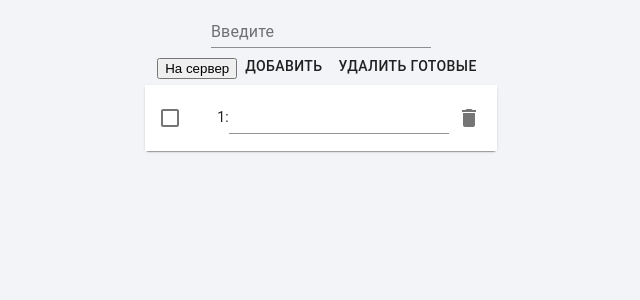
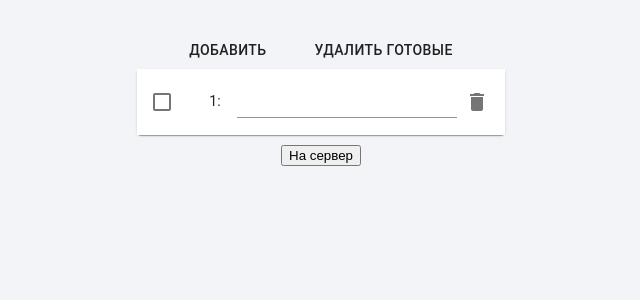
Before and after one commit to Foxona/testfields, a React (Create React App) app: page / in a window 1280 px wide. Both pictures are taken after a click on the button "ДОБАВИТЬ". Shown: the top 300 px of the page, without its empty margins (319-959 px from the left). Built offline with nearby package versions, Linux system fonts and the light colour scheme; no server answers.

Commit message:
time for db

```diff
--- a/src/App.tsx
+++ b/src/App.tsx
@@ -30,6 +30,16 @@ const useStyles = makeStyles((theme: Theme) =>
       maxWidth: 720,
       backgroundColor: theme.palette.background.paper,
     },
+    marginLeftObj: {
+      marginLeft: "1rem",
+    },
+    container: {
+      marginTop: "2rem",
+    },
+    button: {
+      marginLeft: "1rem",
+      marginRight: "1rem",
+    },
   })
 );
 
@@ -51,9 +61,9 @@ function App() {
 
   const classes = useStyles();
   const [toDoList, setTodoList] = React.useState<TodoType[]>([]);
-  const [text, setText] = React.useState("");
+  const text = "";
 
-  const testInput = React.createRef<HTMLInputElement>();
+  // const testInput = React.createRef<HTMLInputElement>();
 
   const handleSubmit = () => {
     let idList = toDoList.map((task) => task.id);
@@ -63,6 +73,9 @@ function App() {
   const handleDelete = (id: number) => {
     let deleted = toDoList.filter((task) => {
       return task.id !== id;
+    });
+    fetch(`http://localhost:8333/todos/delete/?id=${id}`, {
+      method: "POST",
     });
     setTodoList(deleted);
   };
@@ -94,19 +107,27 @@ function App() {
   return (
     <div className="App">
       <div className="App-header">
-        <TextField
+        <div className={classes.container}>
+          {/* <TextField
           label="Введите"
           onChange={() => setText(testInput.current?.value ?? "")}
           inputRef={testInput}
-        />
+        /> */}
           <form
             action="http://localhost:8333/todos"
             method="post"
             // encType="multipart/form-data"
           >
-          <input type="submit" value="На сервер" />
-          <Button onClick={handleSubmit} children={"Добавить"} />
-          <Button onClick={handleFilter} children={"Удалить готовые"} />
+            <Button
+              className={classes.button}
+              onClick={handleSubmit}
+              children={"Добавить"}
+            />
+            <Button
+              className={classes.button}
+              onClick={handleFilter}
+              children={"Удалить готовые"}
+            />
             <Paper>
               <List className={classes.root}>
                 {toDoList.map((value) => {
@@ -120,21 +141,24 @@ function App() {
                           tabIndex={-1}
                           disableRipple
                           onChange={() => handleChangeBoolean(value.id)}
+                          // onBlur={this.form.submit()}
                         />
                       </ListItemIcon>
-                    <ListItemText primary={`${value.id}:`} />
+                      <ListItemText primary={`${value.id}: `} />
                       <input
                         type="hidden"
                         value={value.id}
                         name={`items[${value.id}][id]`}
                       />
                       <TextField
+                        className={classes.marginLeftObj}
                         name={`items[${value.id}][task]`}
                         value={`${value.task}`}
                         onChange={(e) => handleEdit(value.id, e.target.value)}
                       />
                       <ListItemSecondaryAction>
                         <IconButton
+                          className={classes.marginLeftObj}
                           edge="end"
                           onClick={() => handleDelete(value.id)}
                         >
@@ -146,7 +170,9 @@ function App() {
                 })}
               </List>
             </Paper>
+            <input type="submit" value="На сервер" />
           </form>
+        </div>
       </div>
     </div>
   );
```
Also changed, not shown: server.js (+7 -4 lines). Lines whose indentation alone changed are shown as unchanged.
